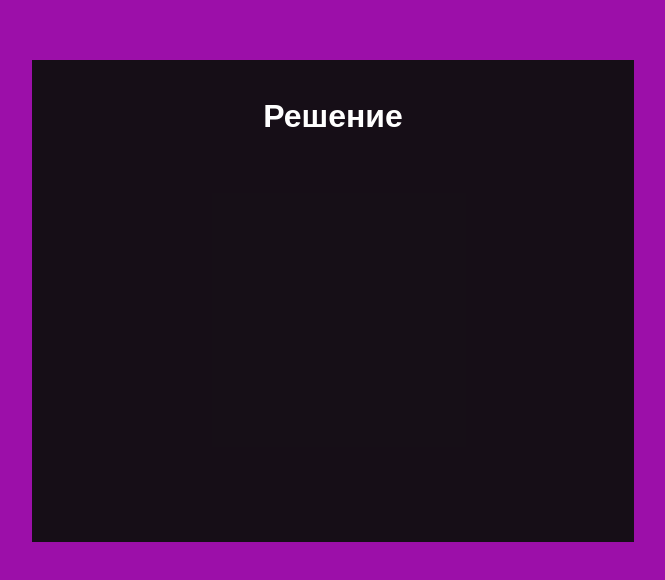
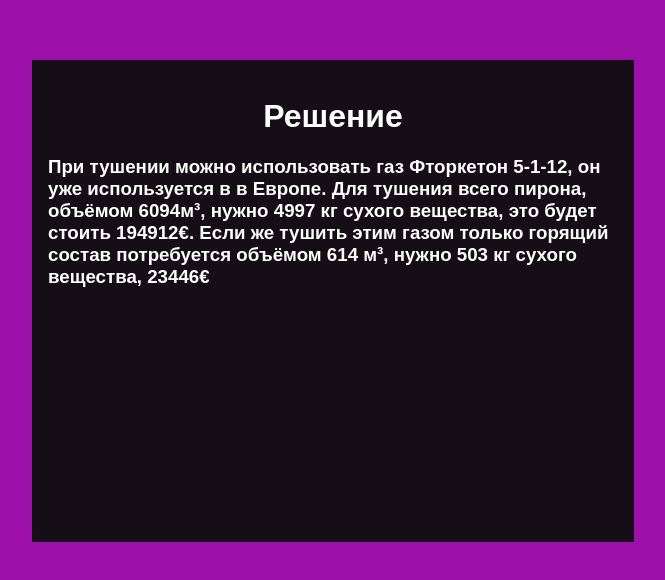
Before and after one commit to lucas23456/CityLogic, a plain HTML site: page index.html in a window 1280 px wide. Shown: the part 9138-9718 px from the top of the page, without its empty margins (307-972 px from the left). Drawn offline with nearby package versions, Linux system fonts and the light colour scheme; a web font is replaced by a local one.

Commit message:
Update index.html

```diff
--- a/index.html
+++ b/index.html
@@ -139,7 +139,7 @@
 
          <div class="material" style="margin-top: 100px;">
             <h1 style="text-align: center;">Решение</h1>
-
+           <h3>При тушении можно использовать газ Фторкетон 5-1-12, он уже используется в в Европе. Для тушения всего пирона, объёмом 6094м³, нужно 4997 кг сухого вещества, это будет стоить 194912€. Если же тушить этим газом только горящий состав потребуется объёмом 614 м³, нужно 503 кг сухого вещества, 23446€</h3>
            </div>
 
 
```
